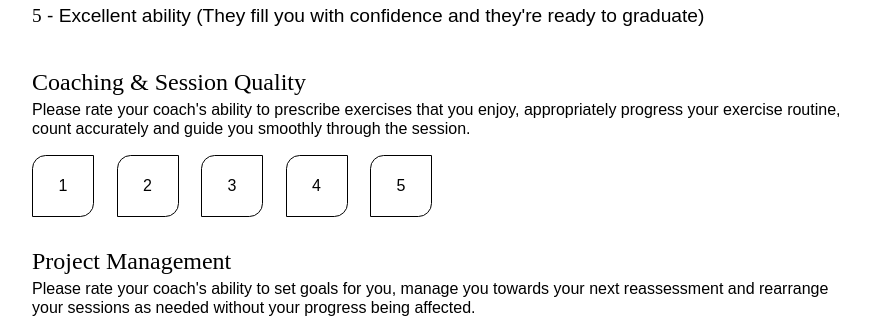
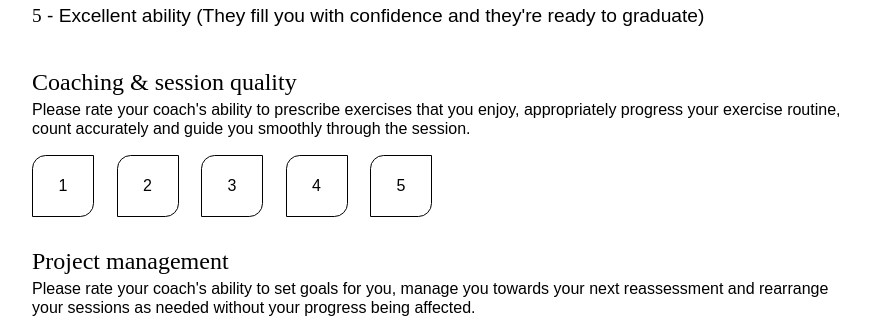
Before and after one commit to CPandR/feedback, a React (Create React App) app: page / in a window 1280 px wide. Shown: the part 591-920 px from the top of the page, without its empty margins (198-1068 px from the left). Built offline with nearby package versions, Linux system fonts and the light colour scheme.

Commit message:
Typo correction

```diff
--- a/src/pages/FeedbackForm/FeedbackForm.tsx
+++ b/src/pages/FeedbackForm/FeedbackForm.tsx
@@ -62,14 +62,14 @@ export function FeedbackForm({ setState }: FeedbackFormProps) {
         </ol>
       </p>
       <Question
-        title="Coaching & Session Quality"
+        title="Coaching & session quality"
         detail="Please rate your coach's ability to prescribe exercises that you enjoy, appropriately progress your exercise routine, count accurately and guide you smoothly through the session."
         question={1}
         currentValue={feedback['1']}
         setFeedback={setFeedback}
       />
       <Question
-        title="Project Management"
+        title="Project management"
         detail="Please rate your coach's ability to set goals for you, manage you towards your next reassessment and rearrange your sessions as needed without your progress being affected."
         question={2}
         currentValue={feedback['2']}
```
